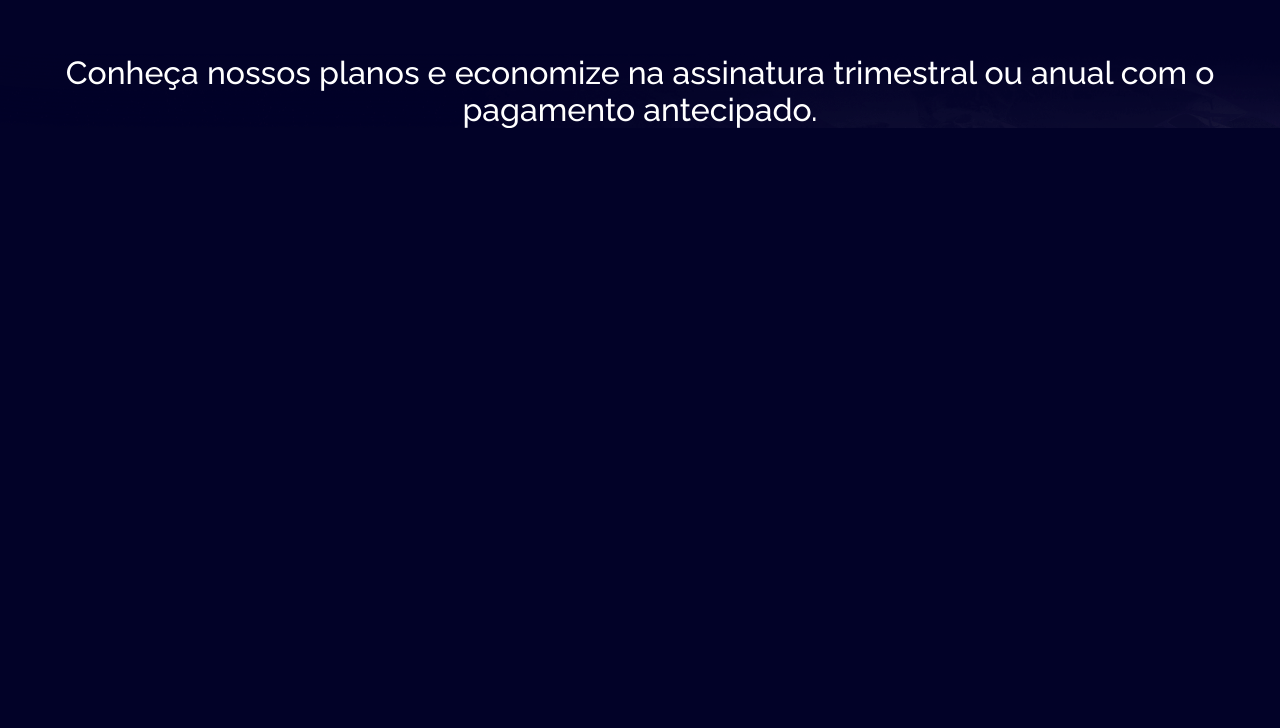
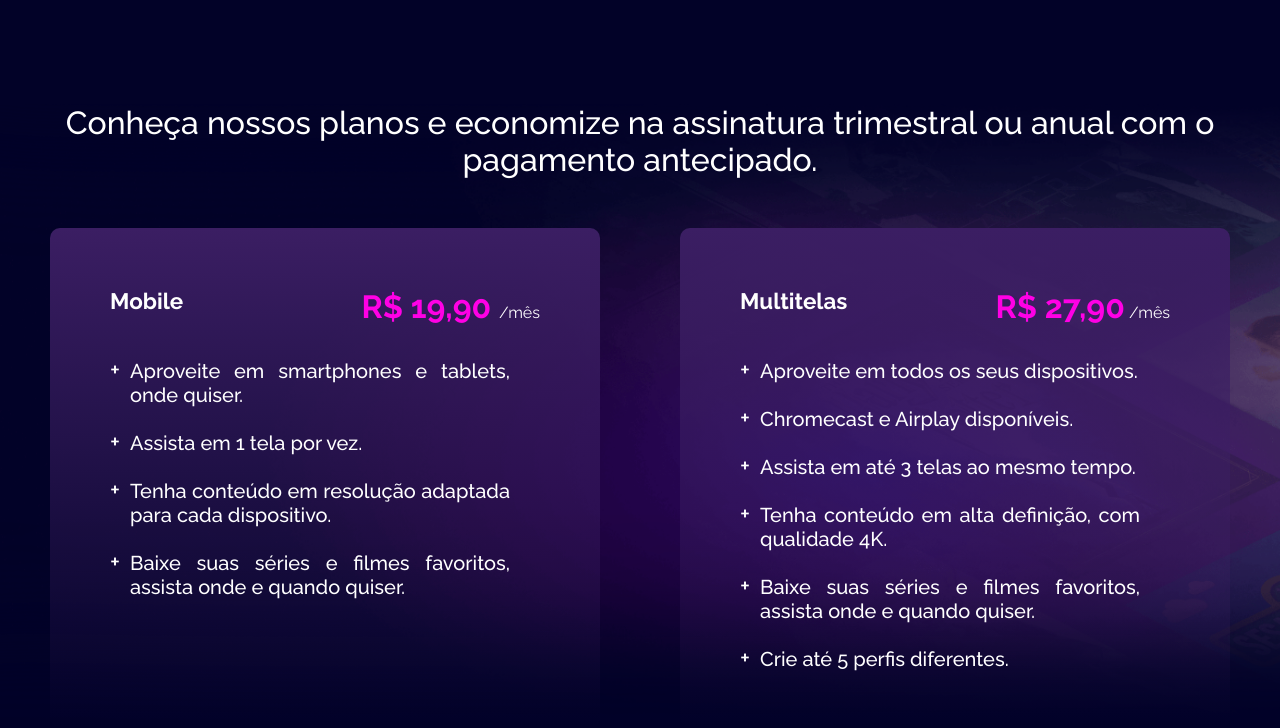
Before and after one commit to Gabolonhez/HBO-MAX, a plain HTML site: page index.html in a window 1280 px wide. Shown: the part 881-1609 px from the top of the page. Before the commit the page ends 1009 px from the top, so only its background shows below. Drawn offline with Linux system fonts and the light colour scheme.

Commit message:
styles/adding-main-section

```diff
--- a/assets/styles/index.css
+++ b/assets/styles/index.css
@@ -89,7 +89,7 @@ nav .nav__container img {
 .header__channels {
     display: flex;
     gap: 20px;
-    margin-top: 100px;
+    margin-top: 150px;
 
 }
 
@@ -154,7 +154,7 @@ nav .nav__container img {
 
 .offer__link {
     margin-top: 50px;
-    animation: wiggle 3s ease-in-out infinite;
+
 }
 
 .offer__link a {
@@ -171,11 +171,16 @@ nav .nav__container img {
     text-transform: uppercase;
 }
 
+#offer-a {
+    animation: wiggle 3s ease-in-out infinite;
+}
+
 .offer__link p {
     margin-top: 50px;
     font-size: 0.9rem;
     width: 250px;
     font-weight: normal;
+
 }
 
 .subscription__container {
@@ -187,6 +192,7 @@ nav .nav__container img {
     text-align: center;
 
     background: url("../images/background-movies-series.png");
+    background-size: cover;
 
 }
 
@@ -195,6 +201,63 @@ nav .nav__container img {
     font-weight: 500;
     width: 1200px;
 }
+
+.subscription__cards {
+    display: flex;
+    gap: 80px;
+}
+
+.subscription__cards .card {
+    background: var(--card-bg-color);
+    width: 550px;
+    height: 500px;
+    border-radius: 10px;
+    margin-top: 50px;
+}
+
+.card__tittle {
+    display: flex;
+    flex-direction: row;
+    justify-content: space-between;
+    margin: 60px 60px 0 60px;
+    margin-bottom: 20px;
+}
+
+.card__tittle h3 {
+    font-size: 1.4rem;
+}
+
+.card__tittle h2 span {
+    color: var(--secondary-color);
+    font-size: 2rem;
+    font-weight: bold;
+}
+
+.card__tittle h2 {
+    font-size: 1rem;
+    font-weight: normal;
+}
+
+.card__infos {
+    display: flex;
+    flex-direction: column;
+    text-align: justify;
+
+    margin-left: 70px;
+}
+
+.card__infos ul li {
+    width: 400px;
+    font-size: 20px;
+    padding: 10px;
+
+    list-style: "+";
+}
+
+li::marker {
+    font-size: 1.5rem;
+}
+
 
 @keyframes wiggle {
         0%, 10% {
--- a/index.html
+++ b/index.html
@@ -48,11 +48,35 @@
                 <h1>Conheça nossos planos e economize na assinatura trimestral ou anual com o pagamento antecipado.</h1>
             </div>
             <div class="subscription__cards">
-                <div class="card-mobile">
-
+                <div class="card">
+                    <div class="card__tittle">
+                        <h3>Mobile</h3>
+                        <h2> <span>R$ 19,90 </span>/mês</h2>
+                    </div>
+                    <div class="card__infos">
+                        <ul>
+                            <li>Aproveite em smartphones e tablets, onde quiser.</li>
+                            <li>Assista em 1 tela por vez.</li>
+                            <li>Tenha conteúdo em resolução adaptada para cada dispositivo.</li>
+                            <li>Baixe suas séries e filmes favoritos, assista onde e quando quiser.</li>
+                        </ul>
+                    </div>
                 </div>
-                <div class="card-multiple">
-
+                <div class="card">
+                    <div class="card__tittle">
+                        <h3>Multitelas</h3>
+                        <h2> <span>R$ 27,90</span> /mês</h2>
+                    </div>
+                    <div class="card__infos">
+                        <ul>
+                        <li>Aproveite em todos os seus dispositivos.</li>
+                        <li>Chromecast e Airplay disponíveis.</li>
+                        <li>Assista em até 3 telas ao mesmo tempo.</li>
+                        <li>Tenha conteúdo em alta definição, com qualidade 4K.</li>
+                        <li>Baixe suas séries e filmes favoritos, assista onde e quando quiser.</li>
+                        <li>Crie até 5 perfis diferentes.</li>
+                    </ul>
+                    </div>
                 </div>
             </div>
         </section>
```
